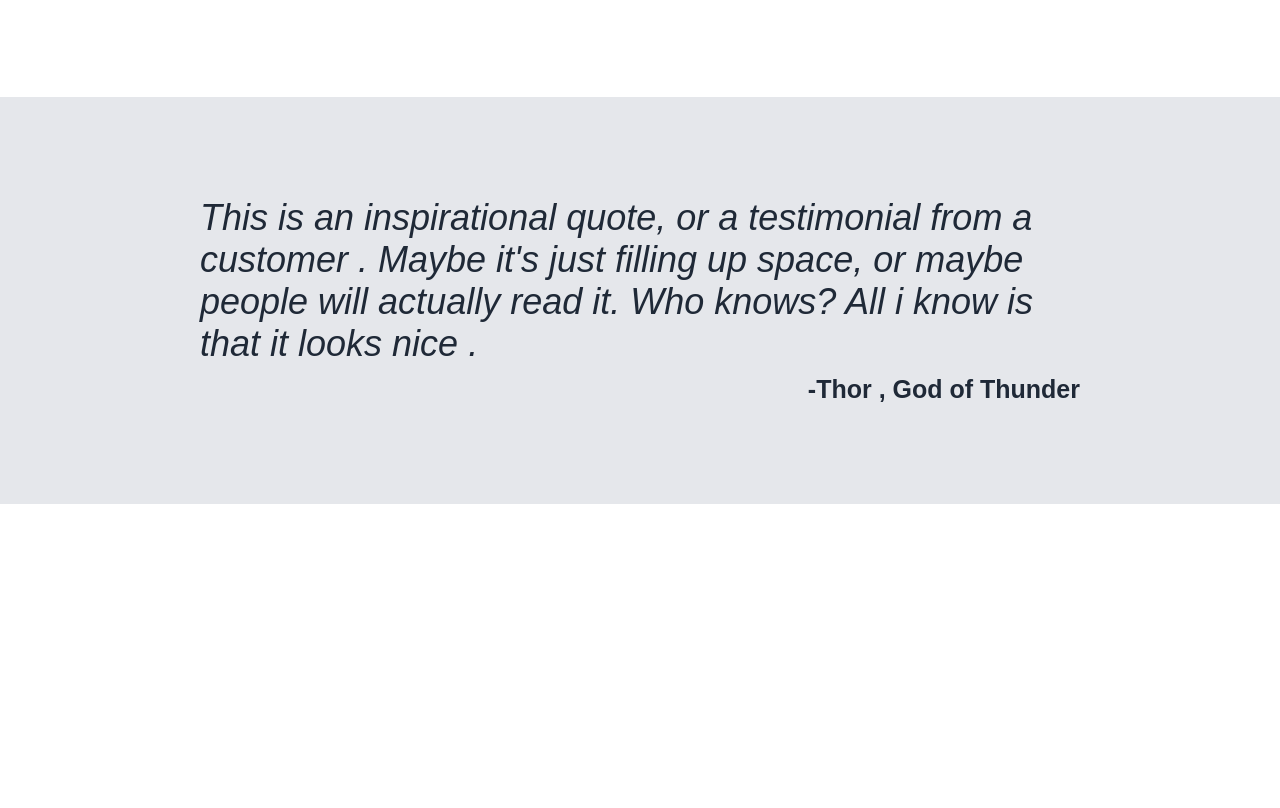
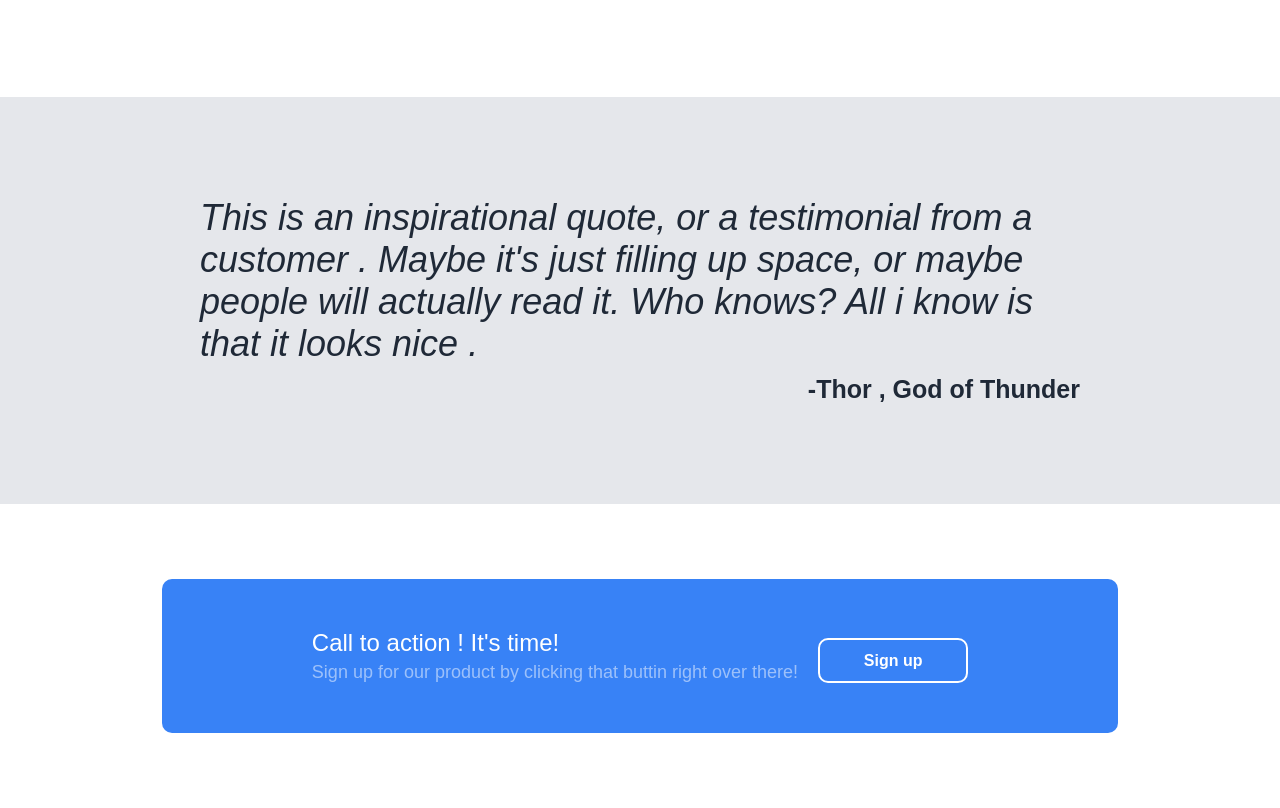
Before and after one commit to Sanskriti3104/landing_page, a plain HTML site: page index.html in a window 1280 px wide. Shown: the part 902-1710 px from the top of the page. Before the commit the page ends 1406 px from the top, so only its background shows below. Drawn offline with Linux system fonts and the light colour scheme.

Commit message:
Add fourth section

```diff
--- a/index.html
+++ b/index.html
@@ -66,5 +66,18 @@
             <div id="content5">-Thor , God of Thunder</div>
         </div>
     </div>
+    <div id="section4">
+        <div id="container6">
+            <div id="content7">
+                <div id="box1">
+                    <p id="action1">Call to action ! It's time!</p>
+                    <p class="text" id="action2">Sign up for our product by clicking that buttin right over there!</p>
+                </div>
+                <div id="box2">
+                    <button id="btn">Sign up</button>
+                </div>
+            </div>
+        </div>
+    </div>
 </body>
 </html>
--- a/style.css
+++ b/style.css
@@ -125,7 +125,6 @@ button{
     background-color: #e5e7eb;
     display: flex;
     flex-direction: column;
-    justify-content: center;
 }
 
 #container5{
@@ -150,3 +149,51 @@ button{
     display: flex;
     flex-direction: row-reverse;
 }
+
+#section4{
+    display: flex;
+    justify-content: center;
+}
+
+#container6{
+    margin-top: 75px;
+    margin-bottom: 75px;
+    border-radius: 10px;
+    background-color: #3882f6;
+    display: flex;
+    justify-content: center;
+}
+
+#content7{
+    margin: 50px 150px 50px 150px;
+    display: flex;
+    gap: 20px;
+    /* justify-content: baseline; */
+}
+
+#box1{
+    display: flex;
+    flex-direction: column;
+    gap: 5px;
+    justify-content: space-evenly;
+}
+
+#action1{
+    font-size: 24px;
+    color: white;
+}
+
+#action2{
+    font-size: 18px;
+    color: white;
+    opacity: 0.5;
+}
+
+#box2{
+    display: flex;
+    flex-direction: column-reverse;
+}
+
+#btn{
+    border: 2px solid white;
+}
```
